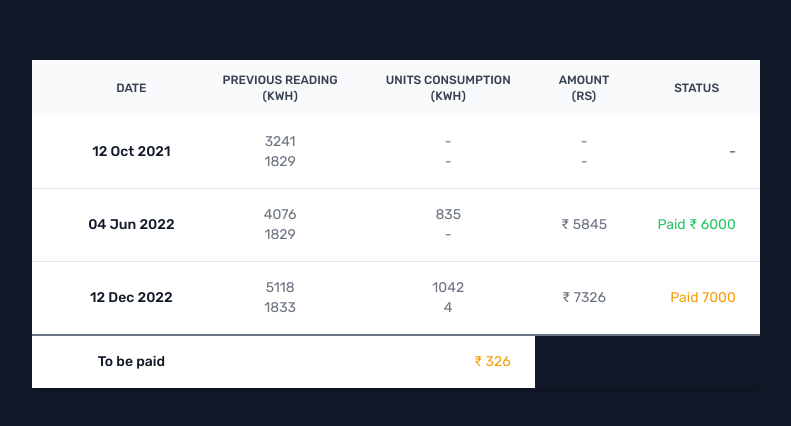
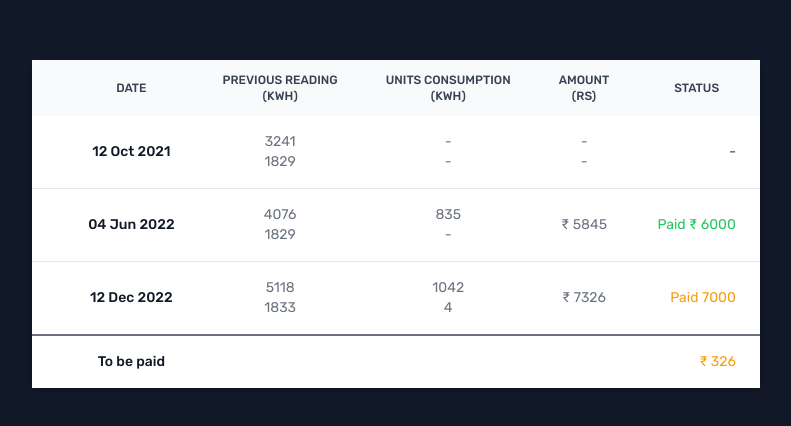
Before and after one commit to manmeet-ms/e-bill, a plain HTML site: page index.html in a window 1280 px wide. Shown: the part 176-602 px from the top of the page, without its empty margins (244-1035 px from the left). Drawn offline with nearby package versions, Linux system fonts and the light colour scheme.

Commit message:
Update index.html

```diff
--- a/index.html
+++ b/index.html
@@ -118,7 +118,8 @@
                         <th scope="row" class="px-6 py-4 font-medium text-gray-900 dark:text-white whitespace-nowrap">
                             To be paid</th>
                         <td class="px-6 py-4"> </td>
-
+                        <td class="px-6 py-4"> </td>
+                        <td class="px-6 py-4 text-amber-500"> </td>
                         <td class="px-6 py-4 text-right">
                             <a href="#" class="font-medium hover:underline"><span
                                     class="due text-amber-500">₹ 326</span></a>
```
